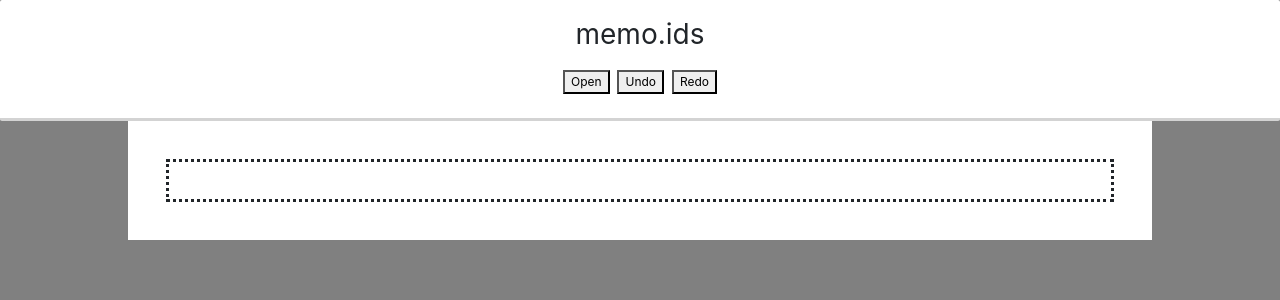
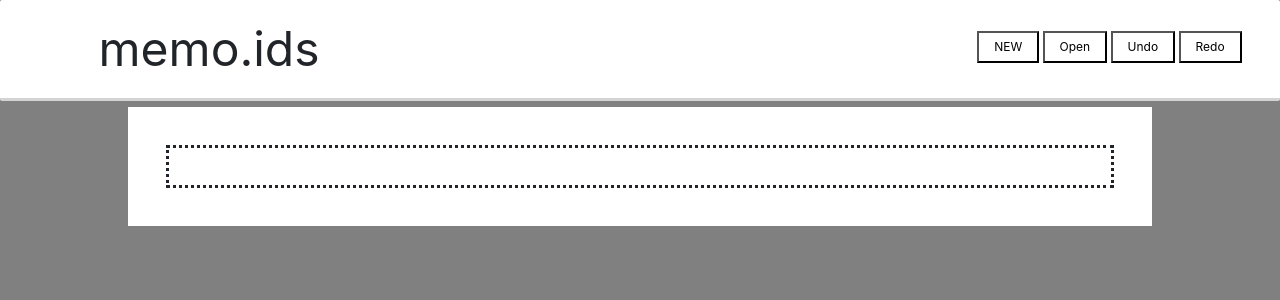
Before and after one commit to mutoxu-N/iDSMemo, a Flask app: page / in a window 1280 px wide. Shown: the top 300 px of the page. Run offline with Flask 2, Linux system fonts and the light colour scheme; data that the repository does not hold is empty; some libraries are stand-ins or nearby versions.

Commit message:
ファイル選択用UI整理

```diff
--- a/app.py
+++ b/app.py
@@ -1,24 +1,26 @@
-from enum import Enum, IntEnum
+from enum import IntEnum
 from flask import Flask, Response, jsonify, render_template, request
-import memo_data
+import memo_data, memo_config
 
 app = Flask(__name__)
 data = memo_data.MemoData("memo.ids")
+config = memo_config.MemoConfig()
 
 class Type(IntEnum) :
     NEW = 1
     EDIT = 2
     REMOVE = 3
     CHECK = 4
-    OPEN = 5 # file open
-    UNDO = 6
-    REDO = 7
+    F_OPEN = 5
+    F_NEW = 6
+    UNDO = 7
+    REDO = 8
 
 # root アドレスのアクセス処理
 @app.route("/")
 def hello():
     print(data.filename)
-    return render_template("index.html", filename=data.filename, memos=data.memo)
+    return render_template("index.html", filename=config.filename, memos=data.memo)
 
 
 # メモがクリックされるとここが実行される
--- /dev/null
+++ b/memo_config.py
@@ -0,0 +1,35 @@
+import joblib, os
+
+class MemoConfig():
+    def __init__(self):
+        # __config
+        # 0: opening file  1:file open url
+        self.__config = []
+        self.load()
+
+    def save(self) -> None:
+        joblib.dump(self.__config, "config.cfg", compress=3)
+
+    def load(self) -> None:
+        if os.path.exists("config.cfg"):
+            self.__config = joblib.load("config.cfg")
+        else:
+            self.__config = ["memo.ids", "C:"]
+
+    @property
+    def filename(self) -> str:
+        self.load()
+        return self.__config[0]
+
+    @property
+    def dirname(self) -> str:
+        self.load()
+        return self.__config[1]
+
+    def setFilename(self, name: str) -> None:
+        self.__config[0] = name
+        self.save()
+
+    def setDir(self, url: str) -> None:
+        self.__config[1] = url
+        self.save()
--- a/memo_data.py
+++ b/memo_data.py
@@ -17,7 +17,7 @@ class MemoData():
         return self.__filename
 
     def save(self) -> None:
-        joblib.dump(self.__memos, "memo", compress=3)
+        joblib.dump(self.__memos, self.filename, compress=3)
 
     def add(self, txt) -> None:
         self.__memos.append(txt)
--- a/static/css/style.css
+++ b/static/css/contents.css
@@ -1,33 +1,6 @@
 body{
     text-align: center;
     background-color: gray;
-}
-
-h1 {
-    color: #B00020;
-}
-
-div#header {
-    font-size: 28px;
-    width: 100%;
-    height: auto;
-    padding: 1% 3%;
-    background-color: white;
-    border-bottom: solid;
-    border-radius: 2px;
-    border-color: lightgray;
-}
-
-div#header p {
-    margin-bottom: 8px;
-}
-
-div#header p#file {
-    margin-bottom: 0px;
-}
-
-div#header p button {
-    font-size: 12px;
 }
 
 div#container {
--- /dev/null
+++ b/static/css/header.css
@@ -0,0 +1,44 @@
+body{
+    text-align: center;
+    background-color: gray;
+}
+
+h1 {
+    color: #B00020;
+}
+
+div#header {
+    font-size: 3em;
+    width: 100%;
+    height: auto;
+    padding: 1% 3%;
+    background-color: white;
+    border-bottom: solid;
+    border-radius: 2px;
+    border-color: lightgray;
+    display: inline-block;
+    overflow: hidden;
+}
+
+div#buttons {
+    float: right;
+    font-size: 12px;
+    margin-bottom: 0px;
+}
+
+div#file {
+    float: left;
+    margin-left: 5%;
+    margin-bottom: 0px;
+}
+
+button#new, button#open, button#undo, button#redo {
+    padding: 5px 15px;
+    background-color: white;
+}
+
+button#new:hover, button#open:hover, button#undo:hover, button#redo:hover {
+    padding: 5px 15px;
+    color: white;
+    background-color: black;
+}
--- a/static/js/script.js
+++ b/static/js/script.js
@@ -1,5 +1,5 @@
 const addr = "http://127.0.0.1:8080/";
-const Type = {new: 1, edit:2, remove:3, check: 4, open:5, undo:6, redo: 7};
+const Type = {new: 1, edit:2, remove:3, check: 4, f_open:5, f_new: 6, undo:7, redo: 8};
 const KeyNum = {enter: 13, end: 35, home: 36, up: 38, down: 40, left: 37, right: 39, backspace: 8};
 cursorPos = null
 memoData = {}
@@ -167,4 +167,3 @@ $("div#last").keydown((e) => {
 send({type: Type["check"]});
 
 //TODO EDITフォーカスが外れたら変更内容をFlaskに送る
-//TODO div#last から up するとカーソルがうまくいかない
--- a/templates/index.html
+++ b/templates/index.html
@@ -4,14 +4,19 @@
     <meta charset="UTF-8">
     <title>Title</title>
     <link rel="stylesheet" href="https://stackpath.bootstrapcdn.com/bootstrap/4.1.0/css/bootstrap.min.css" integrity="sha384-9gVQ4dYFwwWSjIDZnLEWnxCjeSWFphJiwGPXr1jddIhOegiu1FwO5qRGvFXOdJZ4" crossorigin="anonymous">
-    <link rel="stylesheet" href="/static/css/style.css">
+    <link rel="stylesheet" href="/static/css/header.css">
+    <link rel="stylesheet" href="/static/css/contents.css">
     <script type="text/javascript" src="https://code.jquery.com/jquery-3.4.1.min.js"></script>
 </head>
 <body>
+
 <div id="header">
-    <p id="file">{{ filename }}</p>
-    <p><button id="open">Open</button>  <button id="undo">Undo</button>  <button id="redo">Redo</button></p>
+    <div id="file">{{ filename }}</div>
+    <div id="buttons">
+        <br><button id="new">NEW</button>  <button id="open">Open</button>  <button id="undo">Undo</button>  <button id="redo">Redo</button>
+    </div>
 </div>
+
 <div id="container">
     {% for memo in memos %}
         <div class="memo">
@@ -22,6 +27,7 @@
     {% endfor %}
     <div id="last" contenteditable="true"><br></div>
 </div>
+
 <script type="text/javascript" src="/static/js/script.js"></script>
 </body>
 </html>
```
Also changed, not shown: 2 other files.
